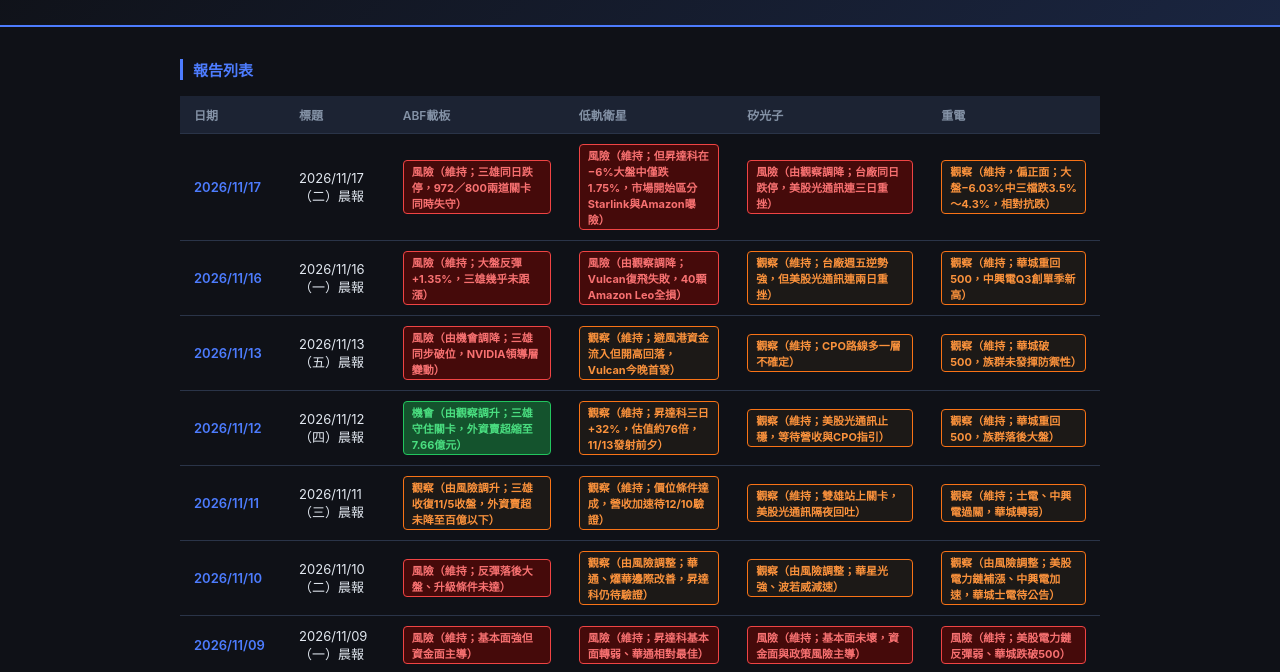
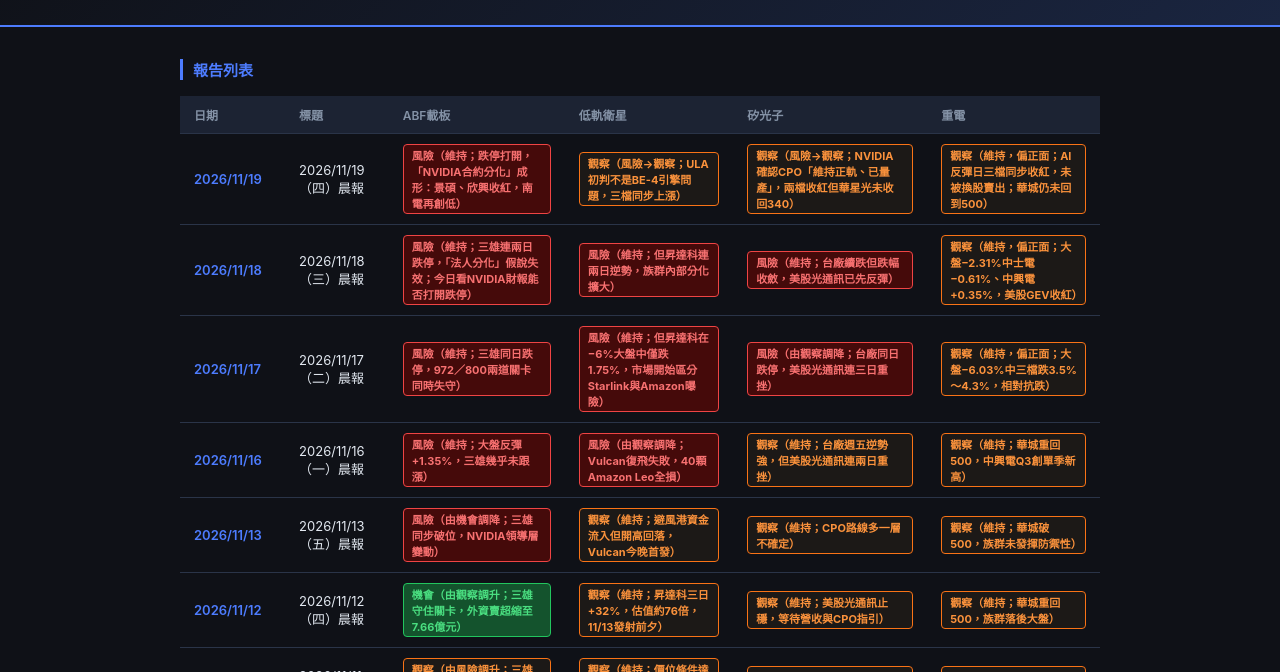
Before and after one commit to Lian-heng499/morning-report, a plain HTML site: page index.html in a window 1280 px wide. Shown: the part 88-760 px from the top of the page. Drawn offline with Linux system fonts and the light colour scheme.

Commit message:
Update index page

```diff
--- a/index.html
+++ b/index.html
@@ -48,6 +48,22 @@
       </tr>
     </thead>
     <tbody>
+        <tr>
+          <td><a href="reports/晨報_20261119.html">2026/11/19</a></td>
+          <td>2026/11/19（四）晨報</td>
+          <td><span class="signal signal-risk">風險（維持；跌停打開，「NVIDIA合約分化」成形：景碩、欣興收紅，南電再創低）</span></td>
+          <td><span class="signal signal-watch">觀察（風險→觀察；ULA初判不是BE-4引擎問題，三檔同步上漲）</span></td>
+          <td><span class="signal signal-watch">觀察（風險→觀察；NVIDIA確認CPO「維持正軌、已量產」，兩檔收紅但華星光未收回340）</span></td>
+          <td><span class="signal signal-watch">觀察（維持，偏正面；AI反彈日三檔同步收紅，未被換股賣出；華城仍未回到500）</span></td>
+        </tr>
+        <tr>
+          <td><a href="reports/晨報_20261118.html">2026/11/18</a></td>
+          <td>2026/11/18（三）晨報</td>
+          <td><span class="signal signal-risk">風險（維持；三雄連兩日跌停，「法人分化」假說失效；今日看NVIDIA財報能否打開跌停）</span></td>
+          <td><span class="signal signal-risk">風險（維持；但昇達科連兩日逆勢，族群內部分化擴大）</span></td>
+          <td><span class="signal signal-risk">風險（維持；台廠續跌但跌幅收斂，美股光通訊已先反彈）</span></td>
+          <td><span class="signal signal-watch">觀察（維持，偏正面；大盤−2.31%中士電−0.61%、中興電+0.35%，美股GEV收紅）</span></td>
+        </tr>
         <tr>
           <td><a href="reports/晨報_20261117.html">2026/11/17</a></td>
           <td>2026/11/17（二）晨報</td>
```
